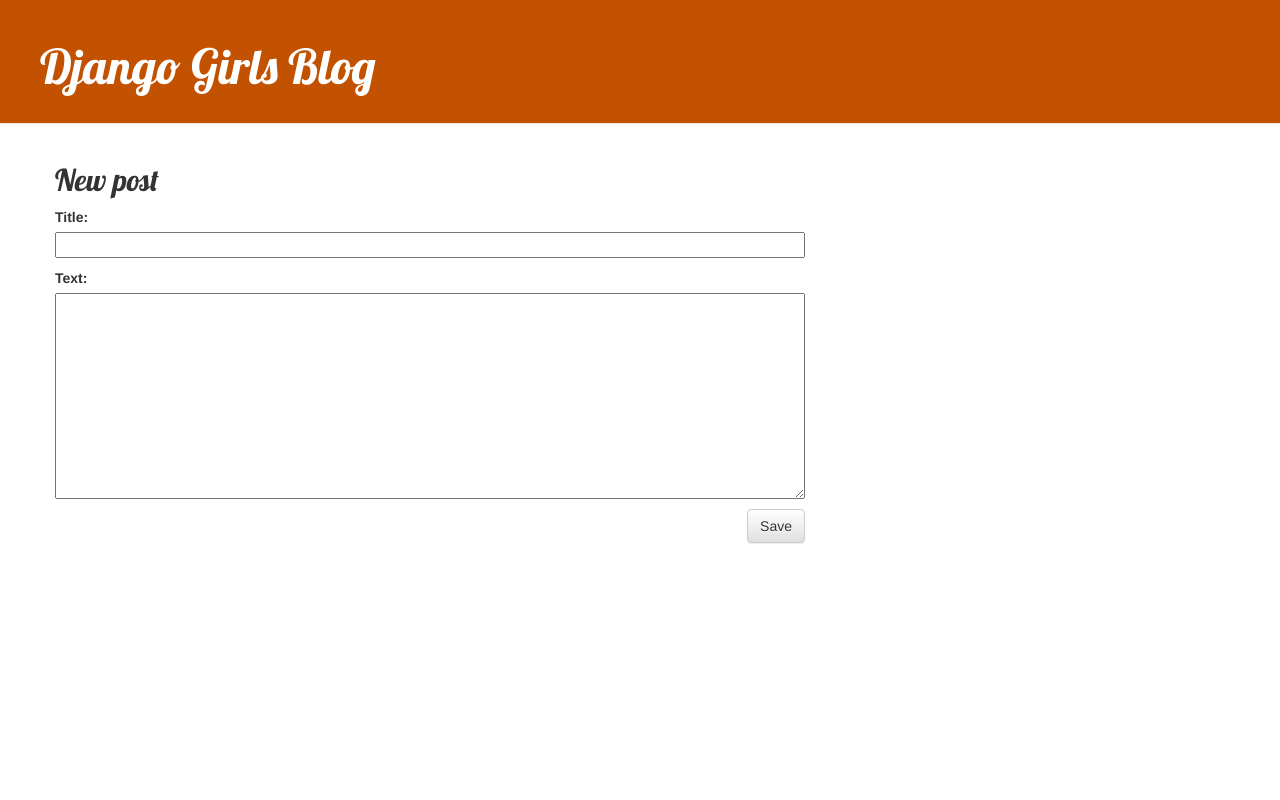
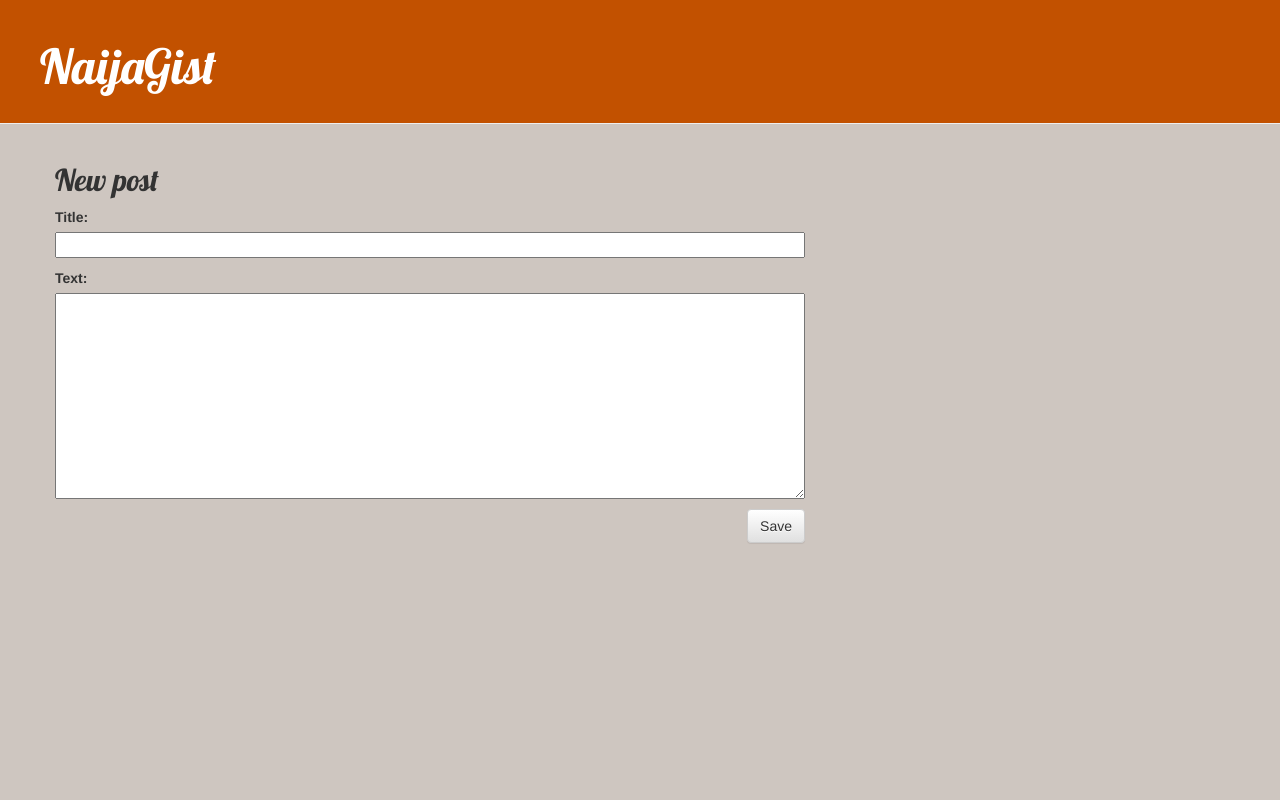
Before and after one commit to Chimaobi1122/my-first-blog, a Django app: page /post/new/ in a window 1280 px wide. Run offline with Django 3.2, Linux system fonts and the light colour scheme; some libraries are stand-ins or nearby versions.

Commit message:
Changed body background of the blog site

```diff
--- a/blog/static/css/blog.css
+++ b/blog/static/css/blog.css
@@ -1,3 +1,6 @@
+body{
+    background-color: rgb(206, 198, 192);
+}
 .page-header {
     background-color: #C25100;
     margin-top: 0;
--- a/blog/templates/blog/base.html
+++ b/blog/templates/blog/base.html
@@ -1,7 +1,7 @@
 {% load static %}
 <html>
     <head>
-        <title>Django Girls blog</title>
+        <title>naijagist</title>
         <link rel="stylesheet" href="//maxcdn.bootstrapcdn.com/bootstrap/3.2.0/css/bootstrap.min.css">
         <link rel="stylesheet" href="//maxcdn.bootstrapcdn.com/bootstrap/3.2.0/css/bootstrap-theme.min.css">
         <link href='//fonts.googleapis.com/css?family=Lobster&subset=latin,latin-ext' rel='stylesheet' type='text/css'>
@@ -12,7 +12,7 @@
             {% if user.is_authenticated %}
                 <a href="{% url 'post_new' %}" class="top-menu"><span class="glyphicon glyphicon-plus"></span></a>
             {% endif %}
-            <h1><a href="/">Django Girls Blog</a></h1>
+            <h1><a href="/">NaijaGist</a></h1>
         </div>
         <div class="content container">
             <div class="row">
```
